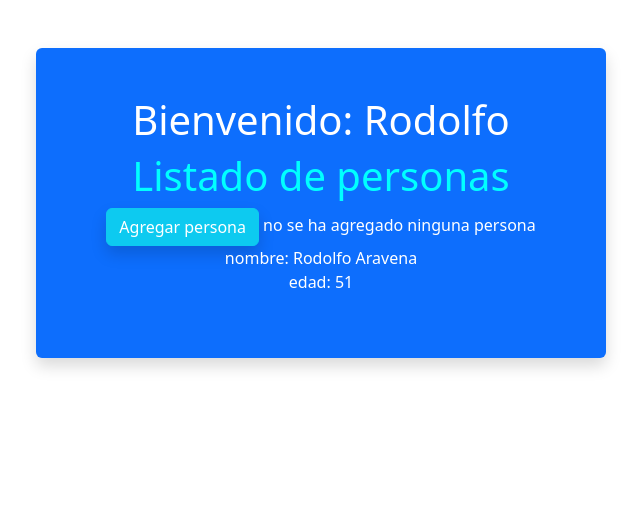
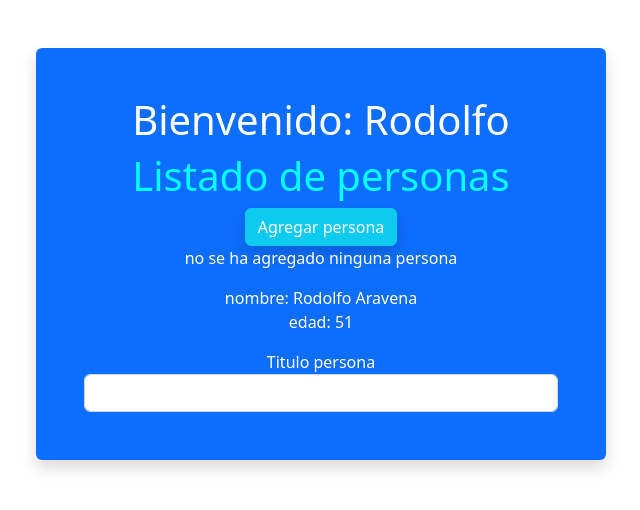
Before and after one commit to rodolfo341/trabajos-angular, an Angular app: page / in a window 1280 px wide. Shown: the top 510 px of the page, without its empty margins (319-959 px from the left). Built offline with nearby package versions, Linux system fonts and the light colour scheme.

Commit message:
agregando event binding

```diff
--- a/src/app/personas/personas.component.html
+++ b/src/app/personas/personas.component.html
@@ -1,10 +1,16 @@
 <h1>Listado de personas</h1>
 
-<button class="btn btn-info shadow text-white" [disabled] = 'deshabilitar'
-(click) = 'agregarPersona()'
+<button class="btn btn-info shadow text-white"
+        [disabled] = 'deshabilitar'
+        (click) = 'agregarPersona()'
 >
     Agregar persona
 </button>
-{{mensaje}}
+<p>{{mensaje}}</p>
 
 <app-persona></app-persona>
+
+<label>Titulo persona</label>
+<input  type="text" class="form-control"
+        (input)="modificarTitulo($event)">
+        {{titulo}}
--- a/src/app/personas/personas.component.ts
+++ b/src/app/personas/personas.component.ts
@@ -9,9 +9,14 @@
 
     deshabilitar = false;
     mensaje = "no se ha agregado ninguna persona";
+    titulo = "";
 
     agregarPersona(){
         this.mensaje = "Persona agregada";
+    }
+
+    modificarTitulo(event: Event){
+        this.titulo = (<HTMLInputElement>event.target).value;
     }
 
     constructor() { }
```
